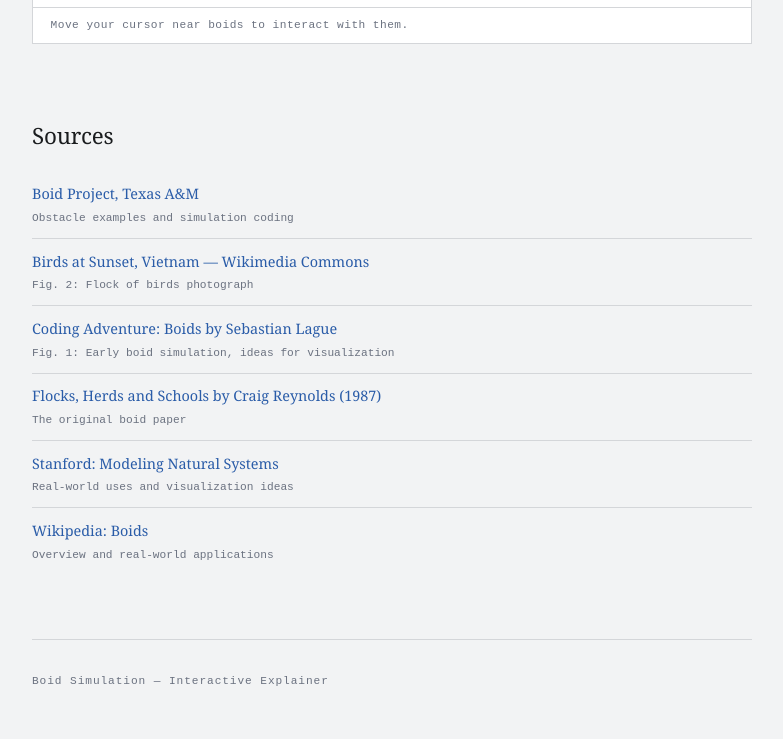
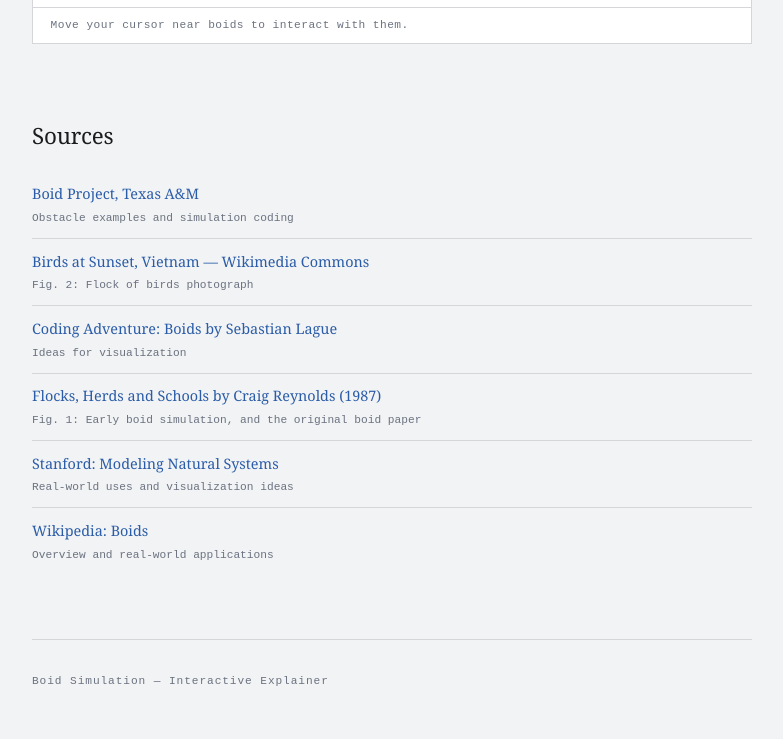
Before and after one commit to BungerBeesechurger/Explorable-Website, a plain HTML site: page index.html in a window 1280 px wide. Shown: the part 4462-5201 px from the top of the page, without its empty margins (248-1031 px from the left). Drawn offline with Linux system fonts and the light colour scheme.

Commit message:
Update index.html

```diff
--- a/index.html
+++ b/index.html
@@ -278,13 +278,13 @@
           <a href="https://www.youtube.com/watch?v=bqtqltqcQhw" target="_blank">
             Coding Adventure: Boids by Sebastian Lague
           </a>
-          <span class="source-note">Fig. 1: Early boid simulation, ideas for visualization</span>
+          <span class="source-note">Ideas for visualization</span>
         </li>
         <li>
           <a href="https://dl.acm.org/doi/10.1145/37402.37406" target="_blank">
             Flocks, Herds and Schools by Craig Reynolds (1987)
           </a>
-          <span class="source-note">The original boid paper</span>
+          <span class="source-note">Fig. 1: Early boid simulation, and the original boid paper</span>
         </li>
         <li>
           <a href="https://cs.stanford.edu/people/eroberts/courses/soco/projects/2008-09/modeling-natural-systems/boids.html" target="_blank">
```
